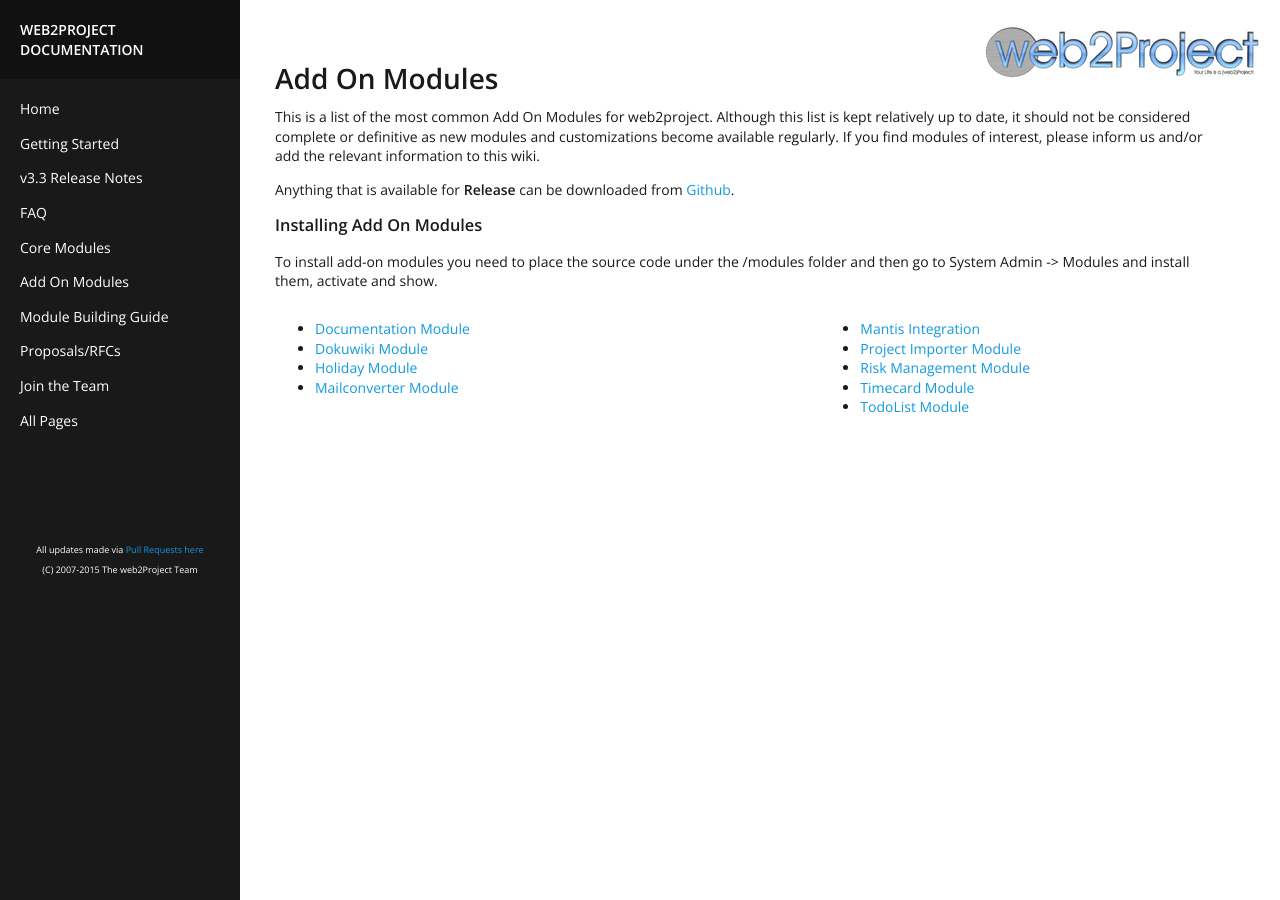
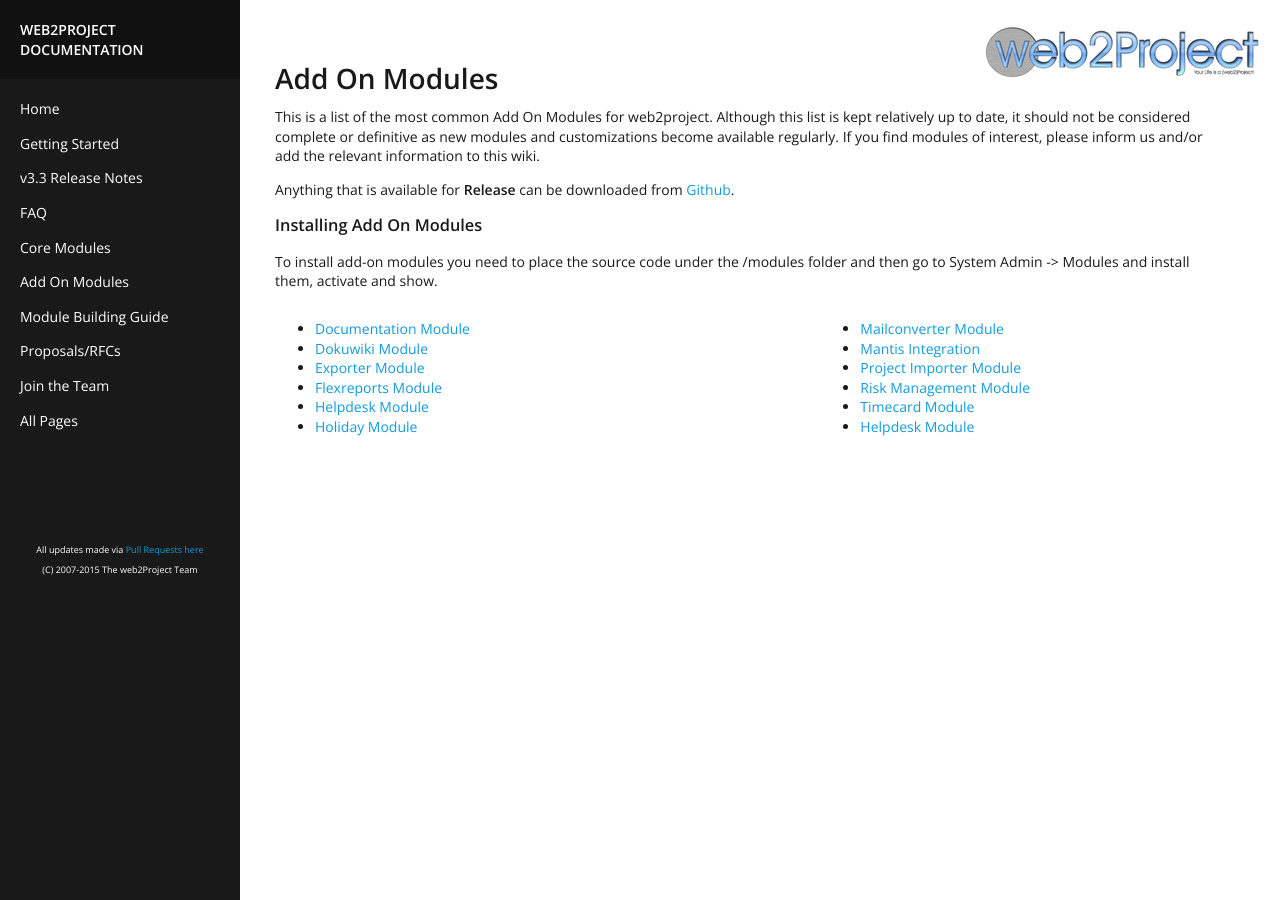
Before and after one commit to web2project/web2project.github.io, a Jekyll site: the page built from _modules/add-on.md, in a window 1280 px wide. Built offline with Jekyll 4.4.1, drawn with Linux system fonts in a browser that asks for light colours.

Commit message:
adding placeholders for add on modules

```diff
--- a/_modules/todolist.md
+++ b/_modules/todos.md
@@ -1,16 +1,16 @@
 ---
 layout: module
-title: TodoList Module
+title: Helpdesk Module
 
 category: addon-module
 
-module_name: Todo Module
-module_path: todos
+module_name: Helpdesk Module
+module_path: helpdesk
 module_creator: CaseySoftware, LLC
 module_devs: CaseySoftware, LLC
 module_version: 1.1
-module_source: https://github.com/web2project/modules-todos
-module_download: https://github.com/web2project/modules-todos/archive/master.zip
+module_source: https://github.com/web2project/modules-helpdesk
+module_download: https://github.com/web2project/modules-helpdesk/archive/master.zip
 ---
 
 ## Module Overview
```
Also changed, not shown: _modules/exporters.md (added, +18 -0 lines), _modules/flexreports.md (added, +19 -0 lines), _modules/helpdesk.md (added, +14 -0 lines).
